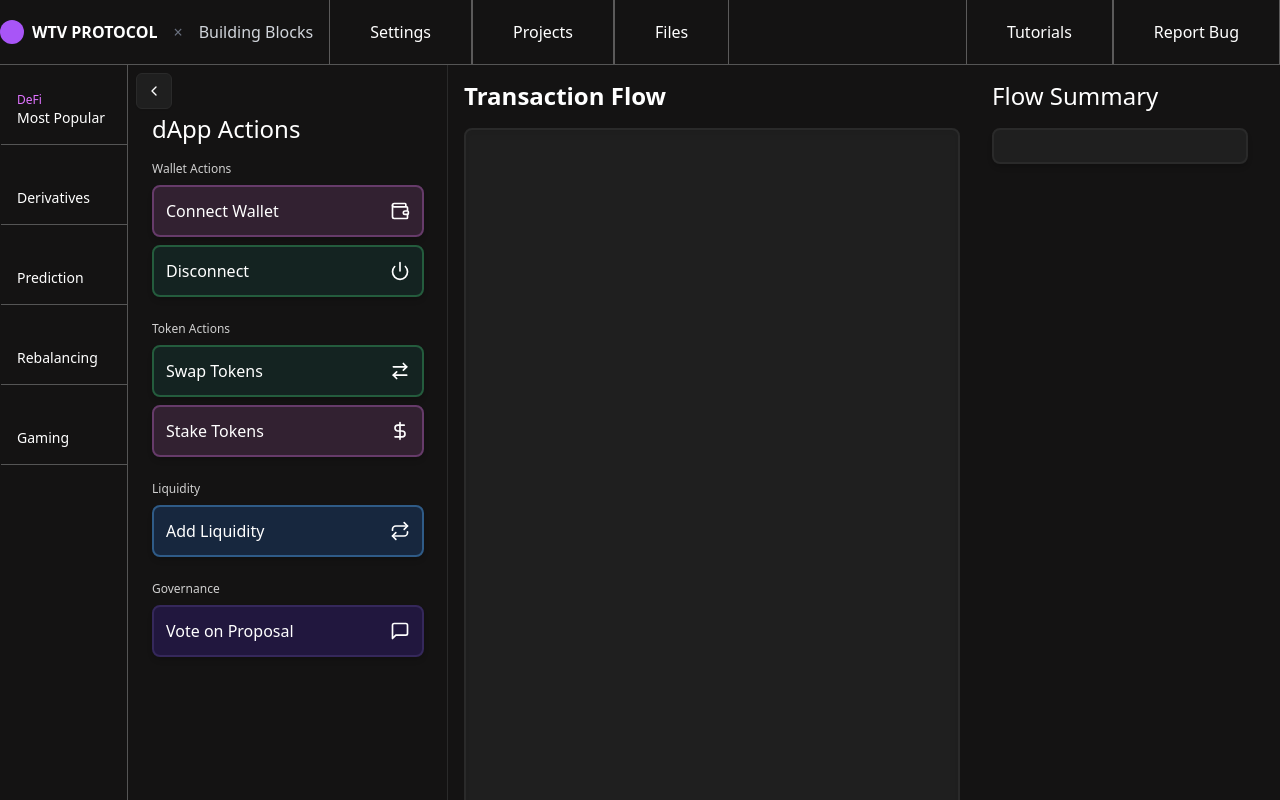
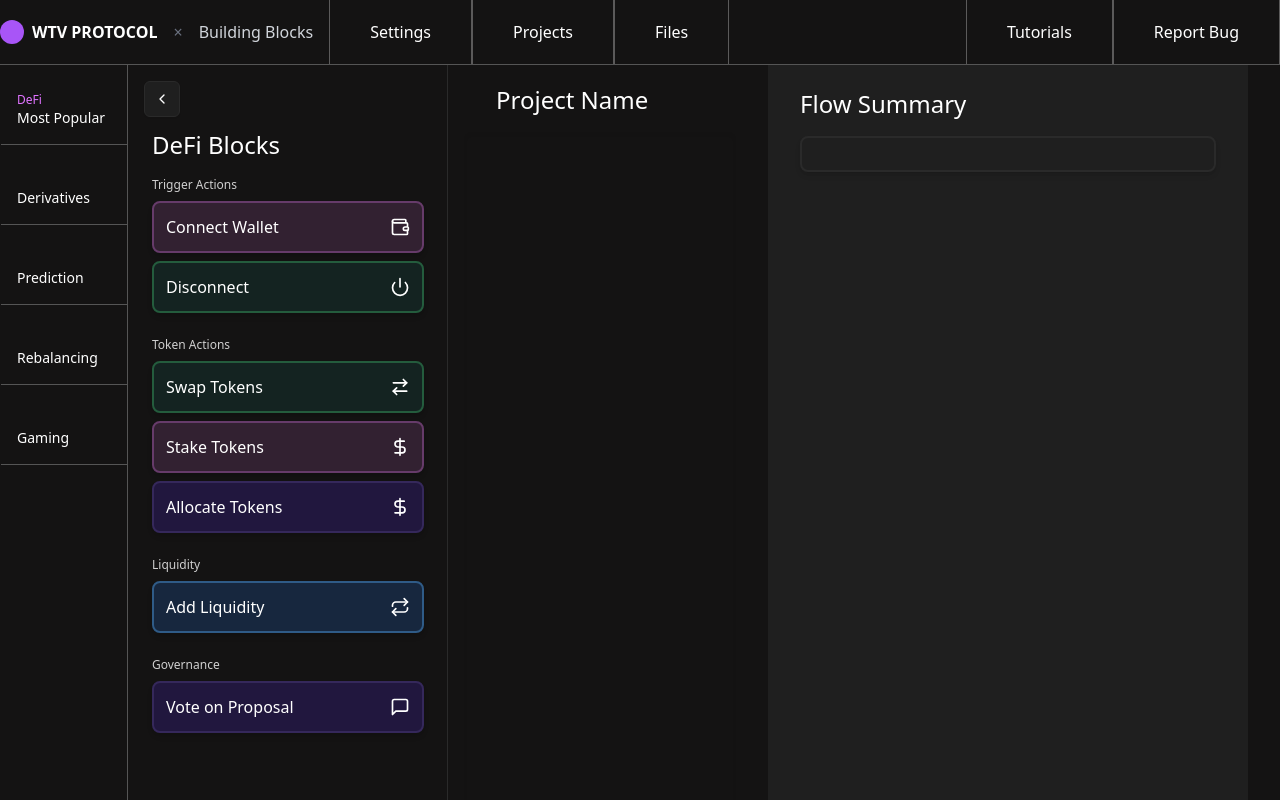
Before and after one commit to sanjayamirthraj/blockbuild, a Next.js app: page / in a window 1280 px wide. Built offline with nearby package versions, Linux system fonts and the light colour scheme.

Commit message:
working tabs, not workign dragging

```diff
--- /dev/null
+++ b/components/dot-background.tsx
@@ -0,0 +1,13 @@
+import React from "react";
+
+export function DotBackgroundDemo() {
+  return (
+    <div className="h-[50rem] w-full dark:bg-black bg-white  dark:bg-dot-white/[0.2] bg-dot-black/[0.2] relative flex items-center justify-center">
+      {/* Radial gradient for the container to give a faded look */}
+      <div className="absolute pointer-events-none inset-0 flex items-center justify-center dark:bg-black bg-white [mask-image:radial-gradient(ellipse_at_center,transparent_20%,black)]"></div>
+      <p className="text-4xl sm:text-7xl font-bold relative z-20 bg-clip-text text-transparent bg-gradient-to-b from-neutral-200 to-neutral-500 py-8">
+        Backgrounds
+      </p>
+    </div>
+  );
+}
--- a/components/web3-blocks.tsx
+++ b/components/web3-blocks.tsx
@@ -1,15 +1,16 @@
 "use client"
 
-import React, { useState, useEffect } from 'react'
+import React, { useState, useEffect, useRef } from 'react'
 import { Button } from "@/components/ui/button"
 import { Wallet, ArrowRightLeft, Repeat, MessageSquare, DollarSign, Power, Trash2, Pen, ChevronRight, ChevronLeft } from 'lucide-react'
-import { motion, AnimatePresence, Reorder } from "framer-motion"
+import { motion, AnimatePresence, Reorder, useMotionValue, useTransform } from "framer-motion"
 import {
   ContextMenu,
   ContextMenuContent,
   ContextMenuItem,
   ContextMenuTrigger,
 } from "@/components/ui/context-menu"
+import { DotBackgroundDemo } from "@/components/dot-background"
 
 // Define the block types with Web3/crypto content, colors, and icons
 const blockTypes = [
@@ -18,12 +19,13 @@ const blockTypes = [
   { id: 'liquidity', content: 'Add Liquidity', color: 'bg-[#17273E]', borderColor: 'border-[#2F5B87]', icon: Repeat },
   { id: 'governance', content: 'Vote on Proposal', color: 'bg-[#21173E]', borderColor: 'border-[#35285B]', icon: MessageSquare },
   { id: 'stake', content: 'Stake Tokens', color: 'bg-[#322131]', borderColor: 'border-[#663B6A]', icon: DollarSign },
+  { id: 'stake', content: 'Allocate Tokens', color: 'bg-[#21173E]', borderColor: 'border-[#35285B]', icon: DollarSign },
   { id: 'end', content: 'Disconnect', color: 'bg-[#142321]', borderColor: 'border-[#245C3D]', icon: Power },
 ]
 
 // Add this at the top of the file, after the blockTypes definition
 const groupedBlocks = {
-  "Wallet Actions": blockTypes.filter(block => ['start', 'end'].includes(block.id)),
+  "Trigger Actions": blockTypes.filter(block => ['start', 'end'].includes(block.id)),
   "Token Actions": blockTypes.filter(block => ['swap', 'stake'].includes(block.id)),
   "Liquidity": blockTypes.filter(block => block.id === 'liquidity'),
   "Governance": blockTypes.filter(block => block.id === 'governance'),
@@ -33,6 +35,9 @@ export default function Web3BlocksComponent() {
   const [placedBlocks, setPlacedBlocks] = useState([])
   const [showFinishButton, setShowFinishButton] = useState(false)
   const [isOpen, setIsOpen] = useState(true)
+  const [draggedBlock, setDraggedBlock] = useState(null)
+  const mouseX = useMotionValue(0)
+  const mouseY = useMotionValue(0)
 
   const addBlock = (block) => {
     setPlacedBlocks(prevBlocks => [...prevBlocks, { ...block, uniqueId: Date.now().toString() }])
@@ -62,14 +67,34 @@ export default function Web3BlocksComponent() {
     console.log("Customize block:", uniqueId)
   }
 
+  const handleDragStart = (block) => {
+    setDraggedBlock(block)
+  }
+
+  const handleDragEnd = (event, info, block) => {
+    setDraggedBlock(null)
+    const canvasElement = document.getElementById('block-canvas')
+    if (canvasElement) {
+      const canvasRect = canvasElement.getBoundingClientRect()
+      if (
+        info.point.x >= canvasRect.left &&
+        info.point.x <= canvasRect.right &&
+        info.point.y >= canvasRect.top &&
+        info.point.y <= canvasRect.bottom
+      ) {
+        addBlock(block)
+      }
+    }
+  }
+
   return (
-    <div className="flex h-screen bg-[#141313] pt-8">
+    <div className="flex h-screen bg-[#141313] pt-8 selectable-none">
       <div className="relative translate-y-[1px]">
         <Button
           variant="outline"
           size="icon"
           onClick={() => setIsOpen(!isOpen)}
-          className="absolute left-2 top-2 z-10 bg-[#1F1F1F] border-[#2A2A2A] text-white"
+          className="absolute left-4 top-4 z-10 bg-[#1F1F1F] border-[#2A2A2A] text-white"
         >
           {isOpen ? <ChevronLeft className="h-4 w-4" /> : <ChevronRight className="h-4 w-4" />}
         </Button>
@@ -79,8 +104,8 @@ export default function Web3BlocksComponent() {
           transition={{ duration: 0.3 }}
           className="bg-[#141313] border-r border-[#2A2A2A] overflow-hidden h-full"
         >
-          <div className="p-6 w-80 pt-12">
-            <h2 className="text-2xl font mb-4 text-white">dApp Actions</h2>
+          <div className="p-6 w-80 pt-12 selectable-none cursor-default">
+            <h2 className="text-2xl font mt-4 mb-4 text-white">DeFi Blocks</h2>
             <div className="flex flex-col gap-6">
               {Object.entries(groupedBlocks).map(([category, blocks]) => (
                 <div key={category}>
@@ -89,15 +114,18 @@ export default function Web3BlocksComponent() {
                   </h3>
                   <div className="flex flex-col gap-2">
                     {blocks.map((block) => (
-                      <button
+                      <motion.div
                         key={block.id}
-                        onClick={() => addBlock(block)}
-                        className={`${block.color} text-white p-3 rounded-lg shadow-md cursor-pointer select-none
+                        drag
+                        dragConstraints={{ left: 0, right: 0, top: 0, bottom: 0 }}
+                        onDragStart={() => handleDragStart(block)}
+                        onDragEnd={(event, info) => handleDragEnd(event, info, block)}
+                        className={`${block.color} text-white p-3 rounded-lg shadow-md cursor-move select-none
                                     flex items-center justify-between border-2 ${block.borderColor} hover:border-[#FB118E] transition-colors`}
                       >
                         <span>{block.content}</span>
                         <block.icon className="w-5 h-5" />
-                      </button>
+                      </motion.div>
                     ))}
                   </div>
                 </div>
@@ -108,29 +136,32 @@ export default function Web3BlocksComponent() {
       </div>
 
       <motion.div
-        className="flex-1 flex flex-col ml-8"
+        className="flex-1 max-w-[52rem] flex flex-col ml-8"
         animate={{ marginLeft: isOpen ? "1rem" : "2rem" }}
         transition={{ duration: 0.3 }}
       >
         <div className="flex justify-between items-center mt-4 mb-4">
-          <h2 className="text-2xl font-bold text-white">Transaction Flow</h2>
+          <h2 className="text-2xl text-white ml-8 mt-1">Project Name</h2>
           {showFinishButton && (
             <Button onClick={handleFinish} className="bg-[#322131] hover:bg-[#21173E] text-white">
               Execute Flow
             </Button>
           )}
         </div>
-        <div className="flex-1 bg-[#1F1F1F] rounded-lg shadow-inner p-4 min-h-[200px] overflow-y-auto border-2 border-[#2A2A2A]">
+
+        <div id="block-canvas" className="flex-1 rounded-lg shadow-inner p-4 min-h-[200px] overflow-y-auto">
+          {/* <DotBackgroundDemo /> */}
           <Reorder.Group axis="y" values={placedBlocks} onReorder={setPlacedBlocks} className="flex flex-col gap-2">
+            <AnimatePresence>
               {placedBlocks.map((block) => (
                 <Reorder.Item key={block.uniqueId} value={block} className="list-none">
                   <ContextMenu>
                     <ContextMenuTrigger>
                       <motion.div
                         layout
-                      initial={{ opacity: 0 }}
-                      animate={{ opacity: 1 }}
-                      exit={{ opacity: 0 }}
+                        initial={{ opacity: 0, y: 20 }}
+                        animate={{ opacity: 1, y: 0 }}
+                        exit={{ opacity: 0, y: -20 }}
                         className={`${block.color} text-white p-4 rounded-lg shadow-md cursor-move select-none
                                     flex items-center justify-between border-2 ${block.borderColor} hover:border-[#FB118E] transition-colors w-full`}
                       >
@@ -151,13 +182,14 @@ export default function Web3BlocksComponent() {
                   </ContextMenu>
                 </Reorder.Item>
               ))}
+            </AnimatePresence>
           </Reorder.Group>
         </div>
       </motion.div>
 
       <motion.div
-        className="w-64 ml-8"
-        animate={{ width: isOpen ? "16rem" : "20rem" }}
+        className="ml-8 px-8 pt-2 bg-[#1F1F1F]"
+        animate={{ width: isOpen ? "30rem" : "40rem" }}
         transition={{ duration: 0.3 }}
       >
         <h2 className="text-2xl mt-4 mb-4 text-white">Flow Summary</h2>
@@ -171,6 +203,25 @@ export default function Web3BlocksComponent() {
           ))}
         </div>
       </motion.div>
+
+      {draggedBlock && (
+        <motion.div
+          className={`${draggedBlock.color} text-white p-3 rounded-lg shadow-md select-none
+                      flex items-center justify-between border-2 ${draggedBlock.borderColor} opacity-50`}
+          style={{
+            position: 'fixed',
+            pointerEvents: 'none',
+            left: 0,
+            top: 0,
+            width: '200px',
+            zIndex: 1000,
+          }}
+          animate={{ x: mouseX, y: mouseY }}
+        >
+          <span>{draggedBlock.content}</span>
+          <draggedBlock.icon className="w-5 h-5" />
+        </motion.div>
+      )}
     </div>
   )
 }
```
Lines whose indentation alone changed are shown as unchanged.
